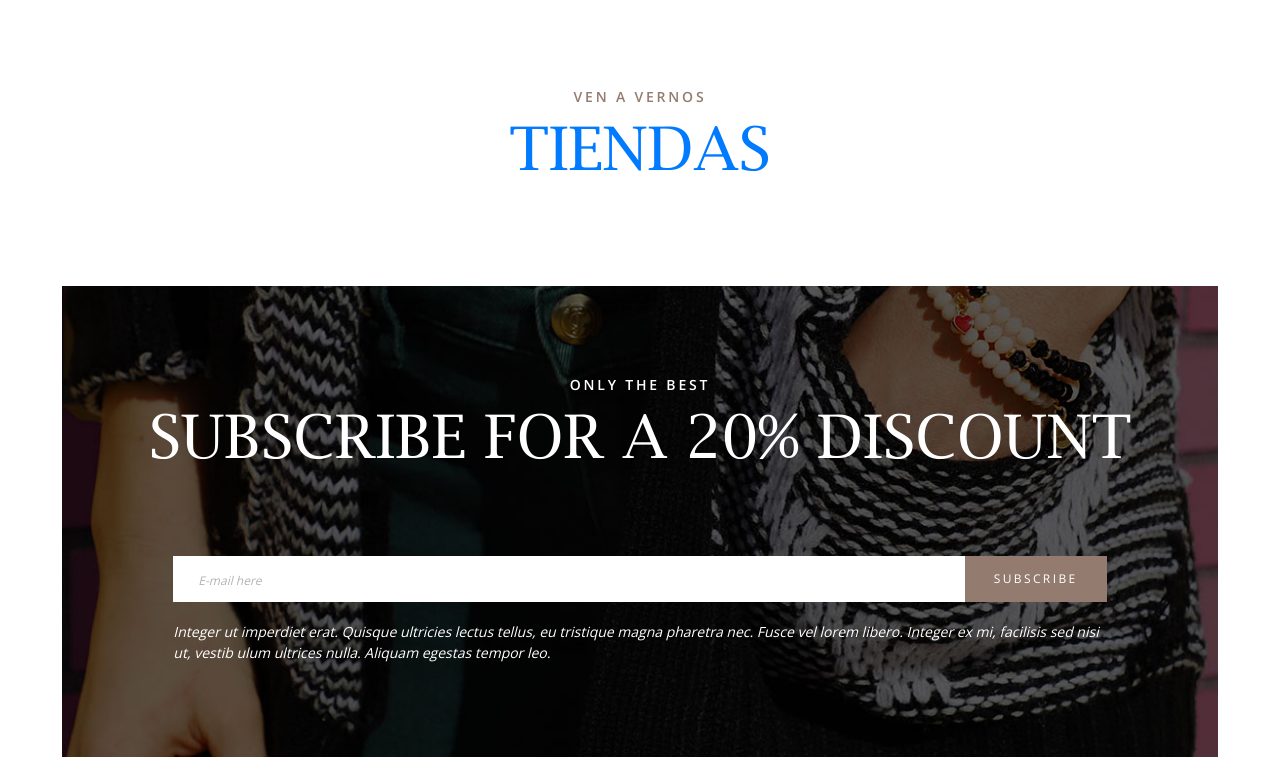
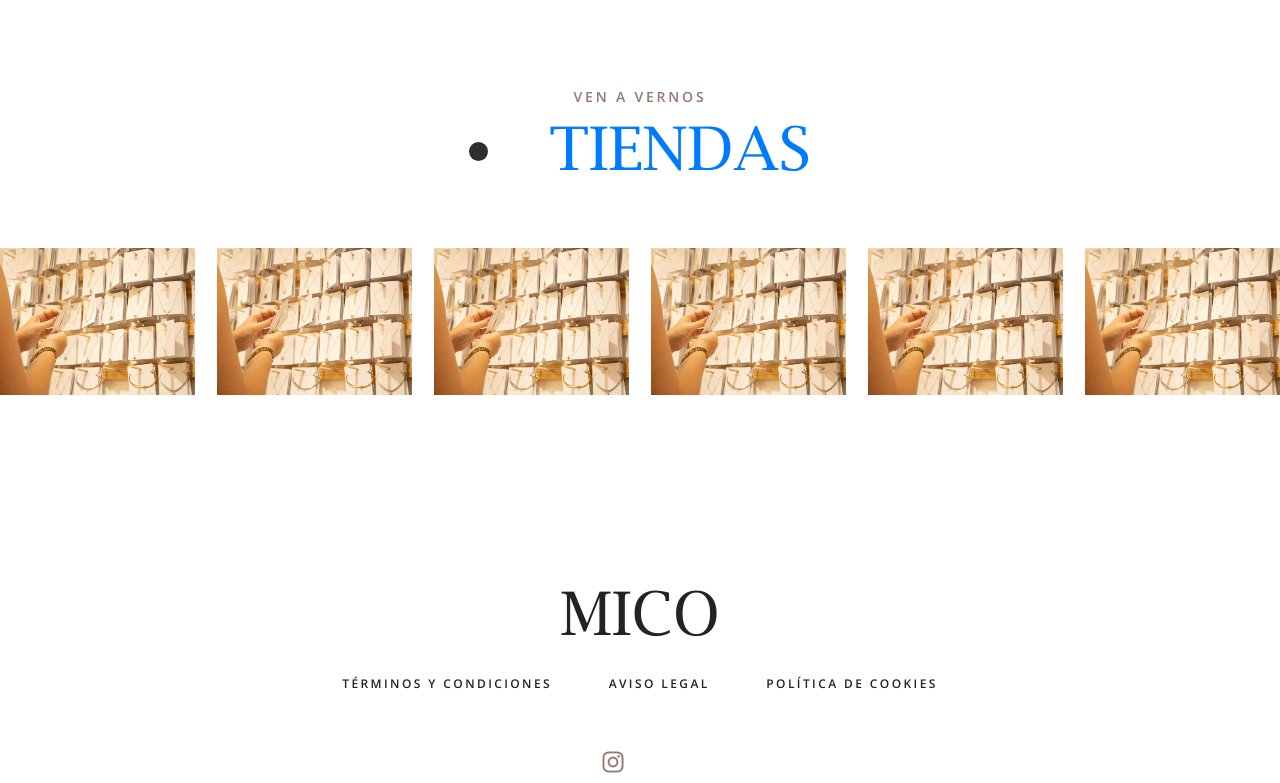
Before and after one commit to mico2023/micobisuteria.github.io, a plain HTML site: page index.html in a window 1280 px wide. Shown: the part 1454-2237 px from the top of the page. Drawn offline with nearby package versions, Linux system fonts and the light colour scheme.

Commit message:
index.html modified

```diff
--- a/index.html
+++ b/index.html
@@ -256,7 +256,7 @@
 		</div>
 	</div>
 
-	<!-- Testimonials -->
+	<!-- Tiendas -->
 
 	<div class="testimonials">
 		<div class="container">
@@ -265,38 +265,22 @@
 					<div class="section_title_container text-center">
 						<div class="section_subtitle">Ven a vernos</div>
 						<div class="section_title">
-							<a href="donde_estamos.html">Tiendas</a>
+							<li><a href="donde_estamos.html">Tiendas</a></li>
 						</div>
 					</div>
 				</div>
 			</div>
 		</div>
-	</div>
+		<div class="gallery_slider_container">
 
-	<!-- Newsletter -->
+			<!-- Gallery Slider -->
+			<div class="owl-carousel owl-theme gallery_slider">
 
-	<div class="newsletter">
-		<div class="newsletter_content">
-			<div class="newsletter_image" style="background-image:url(images/newsletter.jpg)"></div>
-			<div class="container">
-				<div class="row">
-					<div class="col">
-						<div class="section_title_container text-center">
-							<div class="section_subtitle">only the best</div>
-							<div class="section_title">subscribe for a 20% discount</div>
-						</div>
-					</div>
-				</div>
-				<div class="row newsletter_container">
-					<div class="col-lg-10 offset-lg-1">
-						<div class="newsletter_form_container">
-							<form action="#">
-								<input type="email" class="newsletter_input" required="required" placeholder="E-mail here">
-								<button type="submit" class="newsletter_button">subscribe</button>
-							</form>
-						</div>
-						<div class="newsletter_text">Integer ut imperdiet erat. Quisque ultricies lectus tellus, eu tristique magna pharetra nec. Fusce vel lorem libero. Integer ex mi, facilisis sed nisi ut, vestib ulum ultrices nulla. Aliquam egestas tempor leo.</div>
-					</div>
+				<!-- Gallery Item -->
+				<div class="owl-item gallery_item">
+					<a class="colorbox" href="images/mico-46.JPG">
+						<img src="images/mico-46.JPG" alt="">
+					</a>
 				</div>
 			</div>
 		</div>
@@ -322,9 +306,12 @@
 							<li><a href="https://www.tiktok.com/@micobisuteria?_t=8dINxX0rQLb&_r=1&fbclid=PAAaYI4UCkmtik7vLPK1NJnL5ZGuxRMPnXddD9c5H9Z68iFWZVQ5AnQQQwkdQ_aem_Aee847oo9bxvIonswFSXEXK5pgaBR2hyKDgouTxLIrdZ4DWNwHLuRaOpxYZfiy2vZf0"><i class="fa-rands fa-tiktok" aria-hidden="true"></i></a></li>
 						</ul>
 					</div>
-					<div class="copyright"><!-- Link back to Colorlib can't be removed. Template is licensed under CC BY 3.0. -->
- &copy;<script>document.write(new Date().getFullYear());</script> All rights reserved | MICO  <i class="fa fa-heart-o" aria-hidden="true"></i>
-<!-- Link back to Colorlib can't be removed. Template is licensed under CC BY 3.0. --></div>
+					<div class="copyright">
+						<!-- Link back to Colorlib can't be removed. Template is licensed under CC BY 3.0. -->
+						&copy;
+						<script>document.write(new Date().getFullYear());</script> All rights reserved | MICO  <i class="fa fa-heart-o" aria-hidden="true"></i>
+						<!-- Link back to Colorlib can't be removed. Template is licensed under CC BY 3.0. -->
+					</div>
 				</div>
 			</div>
 		</div>
```
